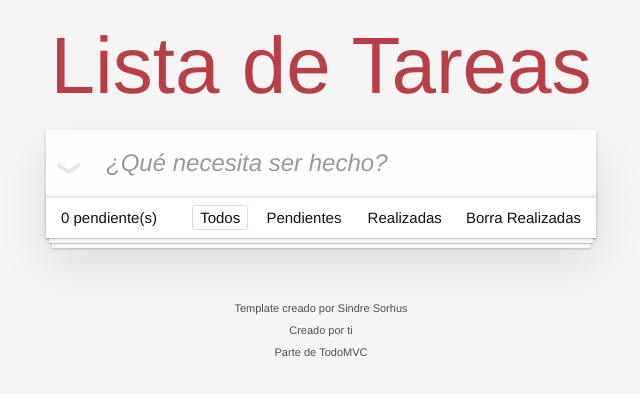
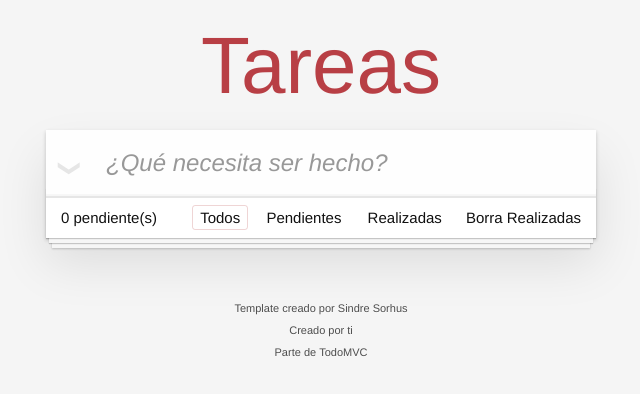
Before and after one commit to m45r7/first-ToDo-List, a website built with webpack: page src/index.html in a window 1280 px wide. Shown: the whole page, without its empty margins (319-959 px from the left). Built offline with nearby package versions, Linux system fonts and the light colour scheme.

Commit message:
Cambio título - v.final

```diff
--- a/src/index.html
+++ b/src/index.html
@@ -10,7 +10,7 @@
 <body>
     <section class="todoapp">
         <header class="header">
-            <h1>Lista de Tareas</h1>
+            <h1>Tareas</h1>
             <input class="new-todo" placeholder="¿Qué necesita ser hecho?" autofocus>
         </header>
         <!-- This section should be hidden by default and shown when there are todos -->
```
Also changed, not shown: docs/index.html (+1 -1 lines), 2 other files.
